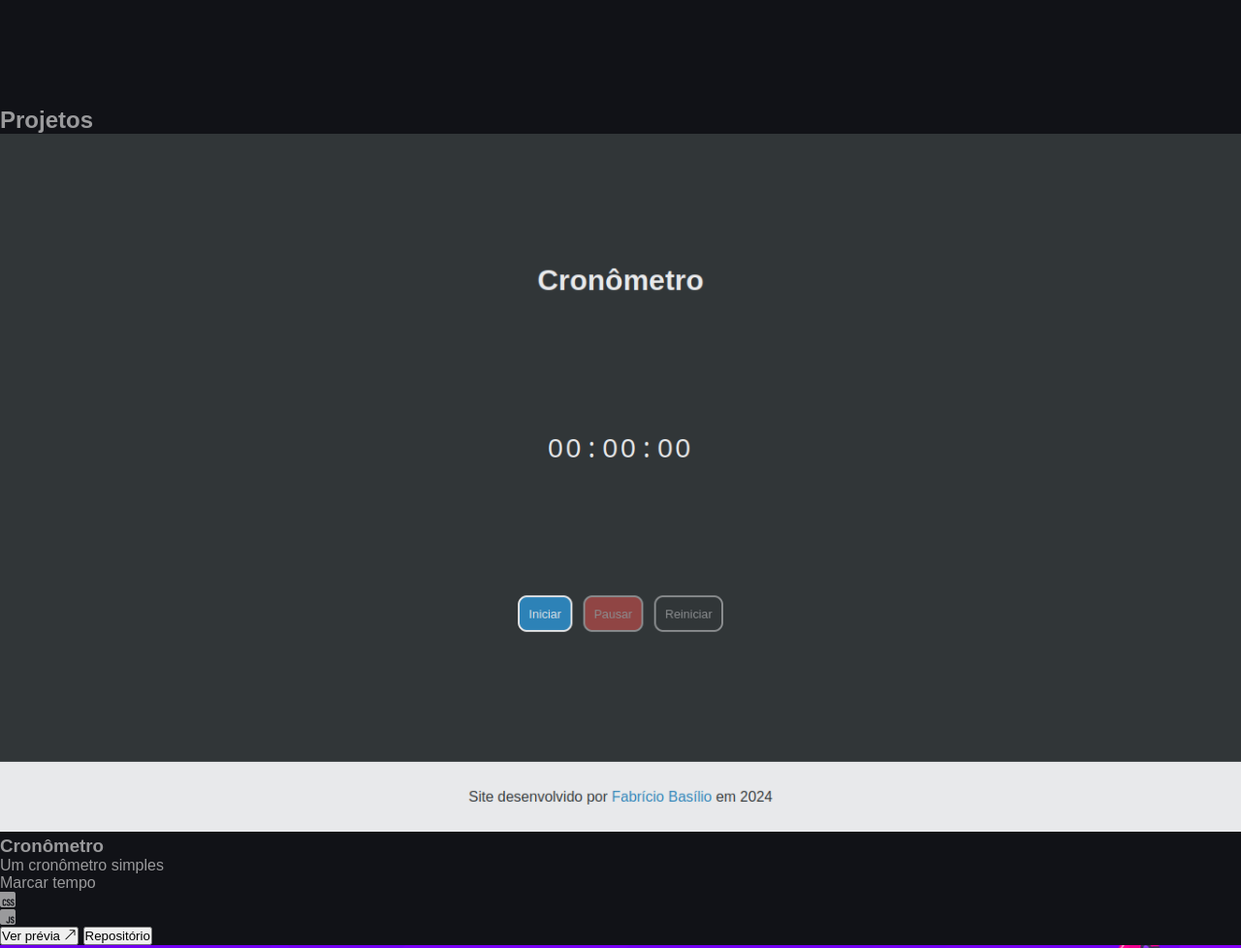
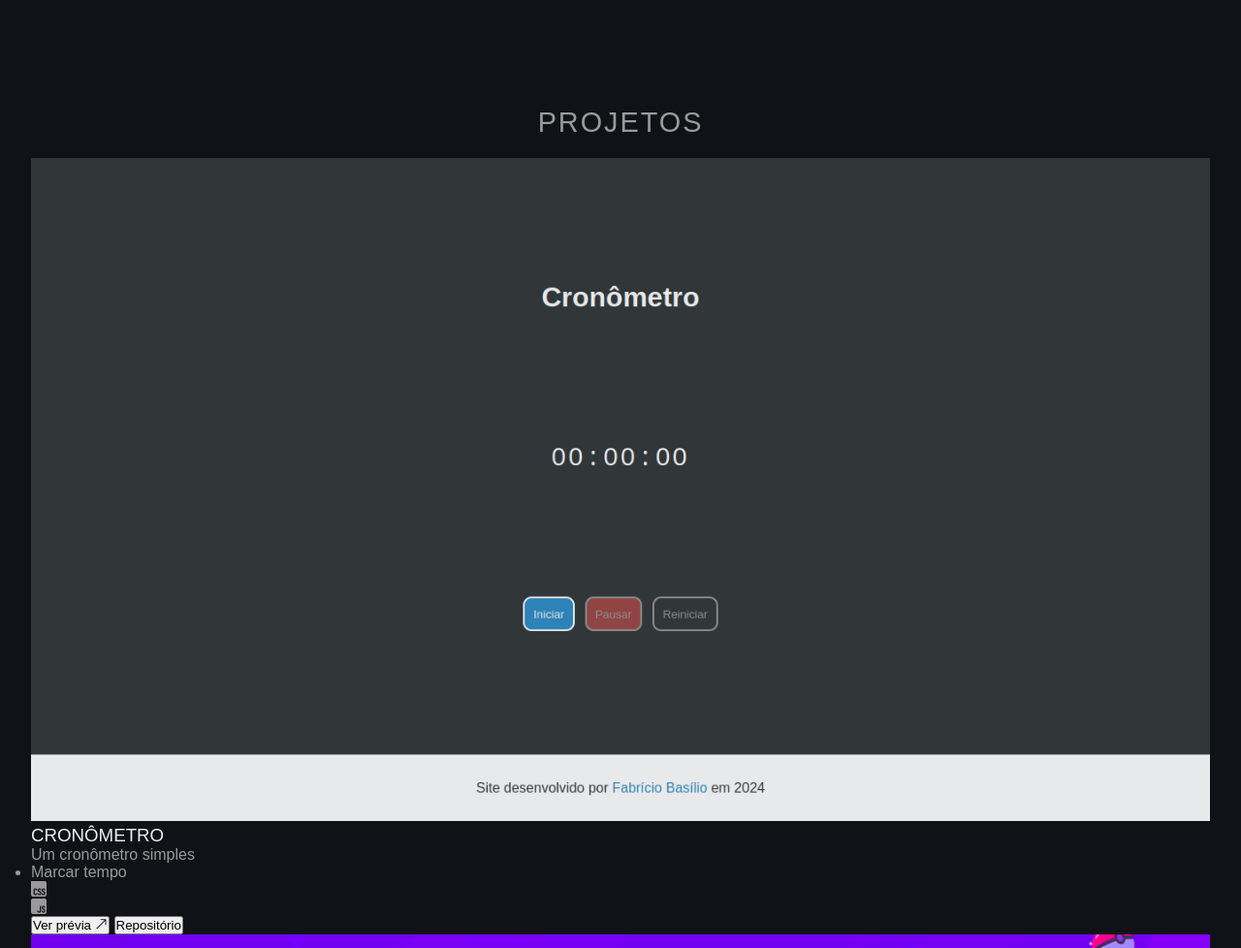
Before and after one commit to FabricioBasilio/FabricioBasilio.github.io, a website: page index.html in a window 1280 px wide. Shown: the part 860-1838 px from the top of the page at 97% size. Drawn offline with nearby package versions, Linux system fonts and the light colour scheme.

Commit message:
style: Estilização inicial da seção "Projetos"

```diff
--- /dev/null
+++ b/styles/_mixins.scss
@@ -0,0 +1,19 @@
+@mixin lista_tecnologias($tamanho) {
+  display: flex;
+  justify-content: space-around;
+
+  li {
+    border: 1px solid $text-color;
+    border-radius: 50%;
+    width: $tamanho;
+    height: $tamanho;
+    display: flex;
+    justify-content: center;
+    align-items: center;
+
+    i {
+      font-size: 2rem;
+      color: $icon-color;
+    }
+  }
+}
--- a/styles/style.scss
+++ b/styles/style.scss
@@ -1,4 +1,5 @@
 @use "_reset";
+@use "_mixins";
 
 // Cores - dark mode (padrão)
 
@@ -155,6 +156,44 @@ main {
       }
     }
   }
+
+  .projetos {
+    h2 {
+      font-size: 1.8rem;
+      font-weight: 200;
+      text-align: center;
+      margin-bottom: 20px;
+      text-transform: uppercase;
+      letter-spacing: 2px;
+    }
+
+    .projetos__cards {
+      display: flex;
+      flex-direction: column;
+      width: 95%;
+      margin: 0 auto;
+
+      .projetos__cards__card {
+        h3 {
+          font-weight: 200;
+          text-transform: uppercase;
+          color: $title-color;
+        }
+
+        .card__body__descricao {
+          color: $text-color;
+        }
+
+        .card__body__funcionalidades {
+          list-style-type: disc;
+        }
+
+        .card__body__tecnologias {
+          // @include mixins.lista_tecnologias(70px)
+        }
+      }
+    }
+  }
 }
 
 footer {
```
Also changed, not shown: styles/estilos_compilados/style.css, 1 other file.
